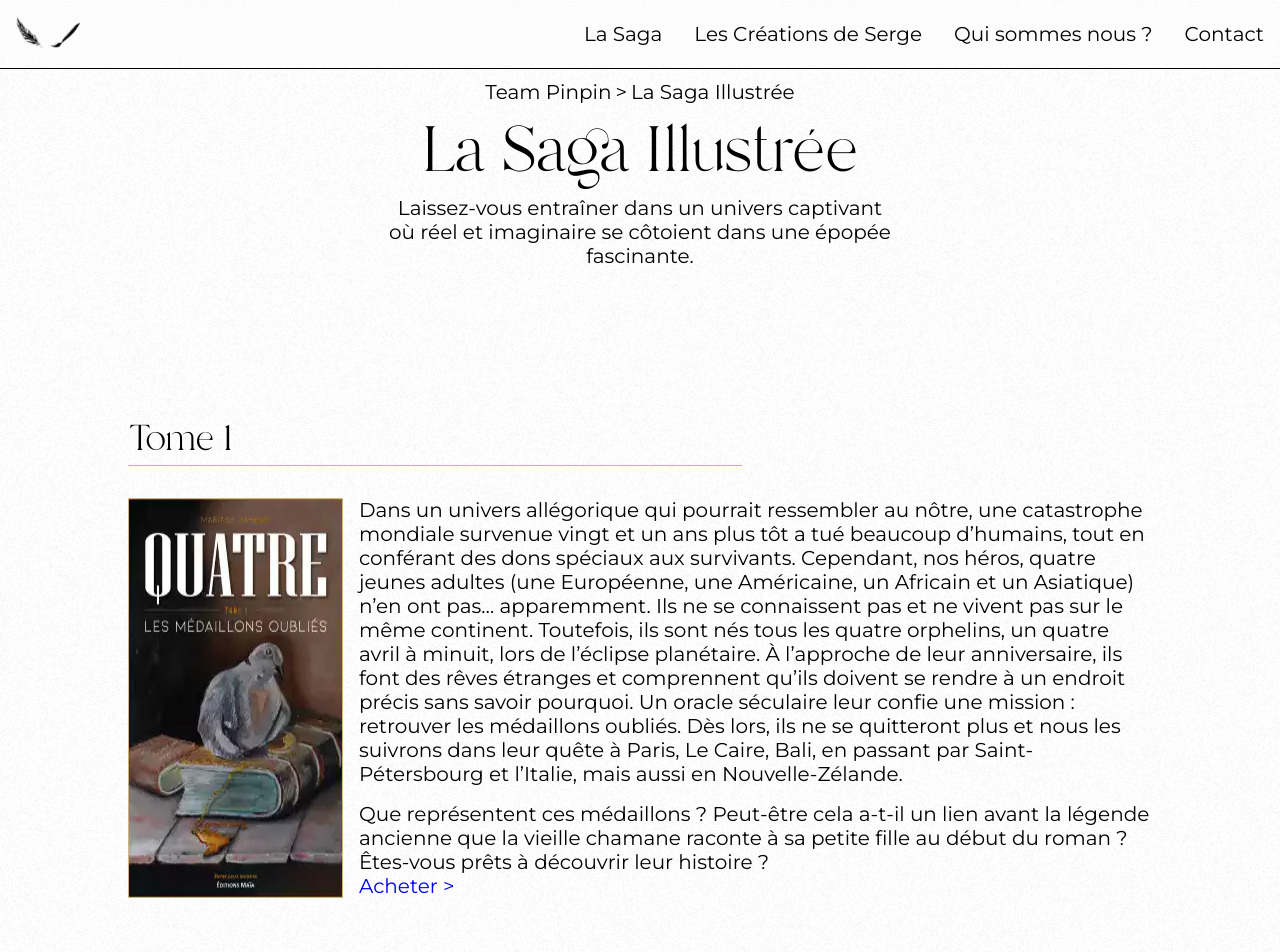
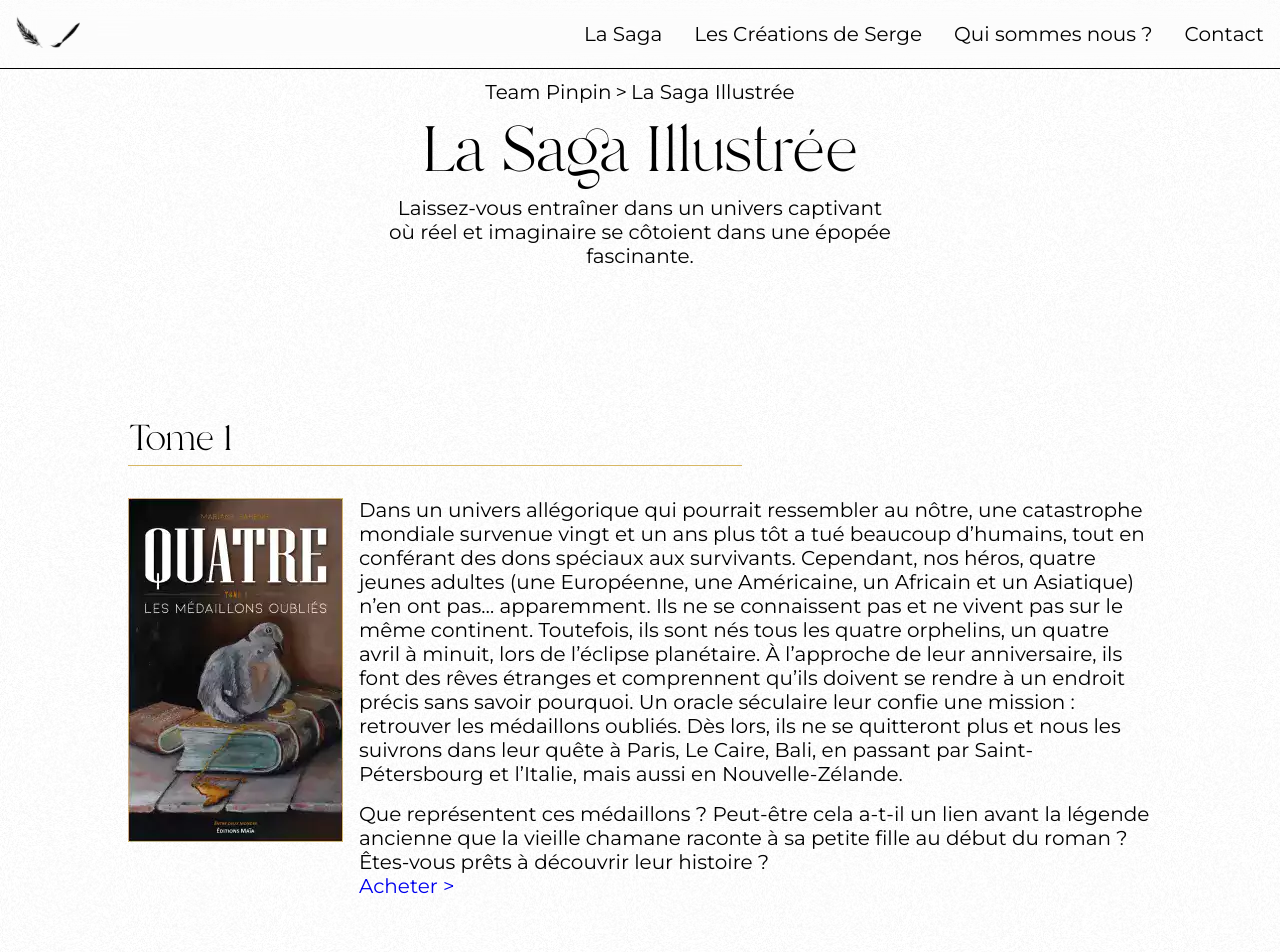
Before and after one commit to HeloisePi/graphique, a SvelteKit app: page /saga in a window 1280 px wide. Shown: the top 952 px of the page. Built offline with nearby package versions, Linux system fonts and the light colour scheme.

Commit message:
height fit content saga

```diff
--- a/src/routes/saga/+page.svelte
+++ b/src/routes/saga/+page.svelte
@@ -289,7 +289,7 @@
             gap: 9rem;
         }
         img{
-            height: auto;
+            height: fit-content;
         }
         .allOpinion{
             display: grid;
```
